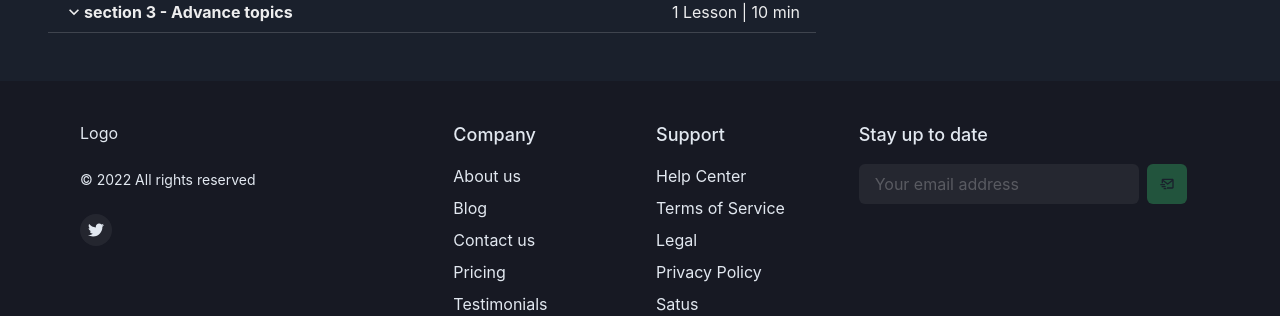
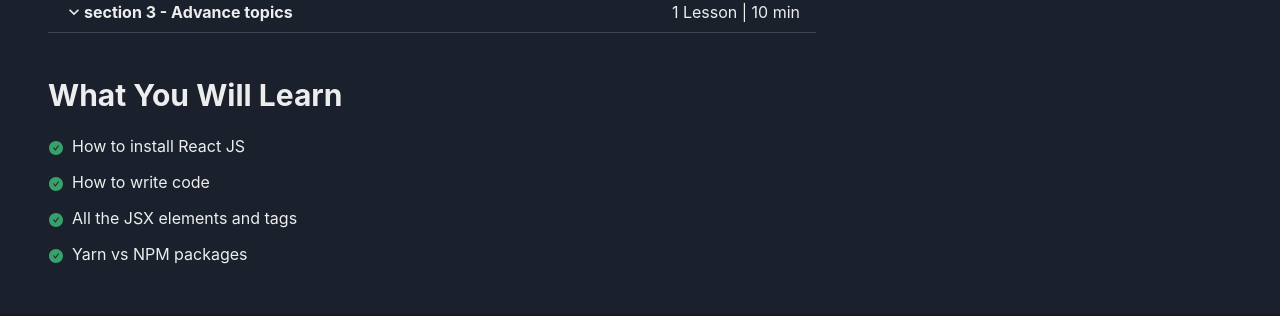
Before and after one commit to MA-Ahmad/educative, a Next.js app: page /course/react_js in a window 1280 px wide. Shown: the part 698-1014 px from the top of the page. Built offline with nearby package versions, Linux system fonts and the light colour scheme.

Commit message:
Chore: Add features section

```diff
--- /dev/null
+++ b/components/CourseDetail/FeaturesSection.jsx
@@ -0,0 +1,30 @@
+import React from 'react'
+import { chakra, Box, List, ListItem, ListIcon } from '@chakra-ui/react'
+import { AiFillCheckCircle } from 'react-icons/ai'
+
+const FeaturesSection = () => {
+  return (
+    <Box>
+      <chakra.h1 fontSize="3xl" fontWeight="bold" mb={4}>
+        What You Will Learn
+      </chakra.h1>
+      <List spacing={3}>
+        {[
+          'How to install React JS',
+          'How to write code',
+          'All the JSX elements and tags',
+          'Yarn vs NPM packages',
+        ].map((item, index) => {
+          return (
+            <ListItem key={index}>
+              <ListIcon as={AiFillCheckCircle} color="green.500" />
+              {item}
+            </ListItem>
+          )
+        })}
+      </List>
+    </Box>
+  )
+}
+
+export default FeaturesSection
--- a/components/CourseDetail/Main.jsx
+++ b/components/CourseDetail/Main.jsx
@@ -8,6 +8,7 @@ import {
 } from '@chakra-ui/react'
 import { BiChevronRight } from 'react-icons/bi'
 import LessonsSection from './LessonsSection'
+import FeaturesSection from './FeaturesSection'
 import HeroSection from './HeroSection'
 
 const Main = () => {
@@ -17,6 +18,7 @@ const Main = () => {
       <HeroSection />
       <Stack spacing={10} maxW="3xl">
         <LessonsSection />
+        <FeaturesSection />
       </Stack>
     </Box>
   )
```
